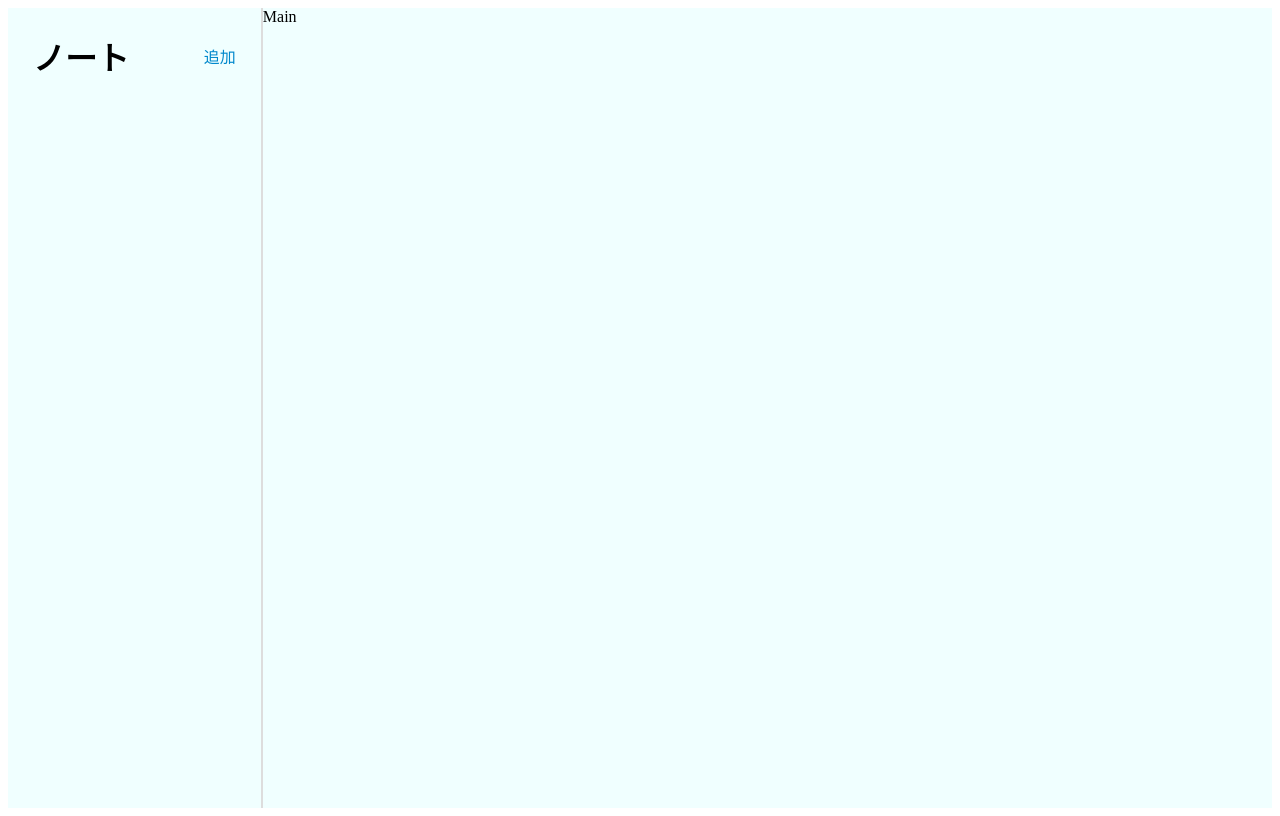
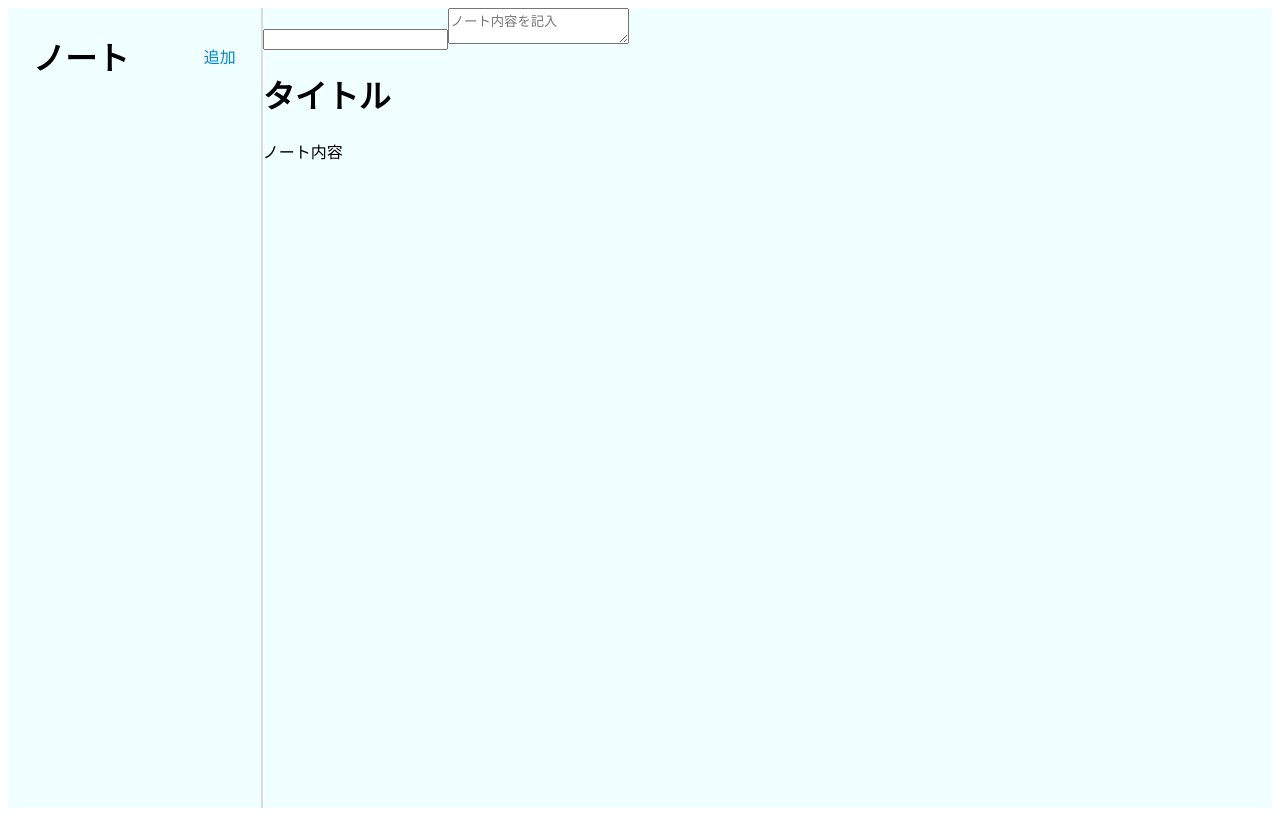
Before and after one commit to umedanaoyuki/react-noteTaking-App, a React (Vite) app: page / in a window 1280 px wide. Built offline with nearby package versions, Linux system fonts and the light colour scheme.

Commit message:
mainノートのHTMLを作成

```diff
--- a/src/components/Main.jsx
+++ b/src/components/Main.jsx
@@ -4,6 +4,15 @@
 
 export const Main = () => {
   return (
-    <div>Main</div>
+    <div className='app-main'>
+      <div className='app-main-note-edit'>
+        <input type="text"/>
+        <textarea id="" placeholder="ノート内容を記入"/>
+        </div>
+        <div className="app-main-note-preview">
+          <h1 className="preview-title">タイトル</h1>
+          <div className="markdown-preview">ノート内容</div>
+        </div>
+      </div>
   )
 }
```
